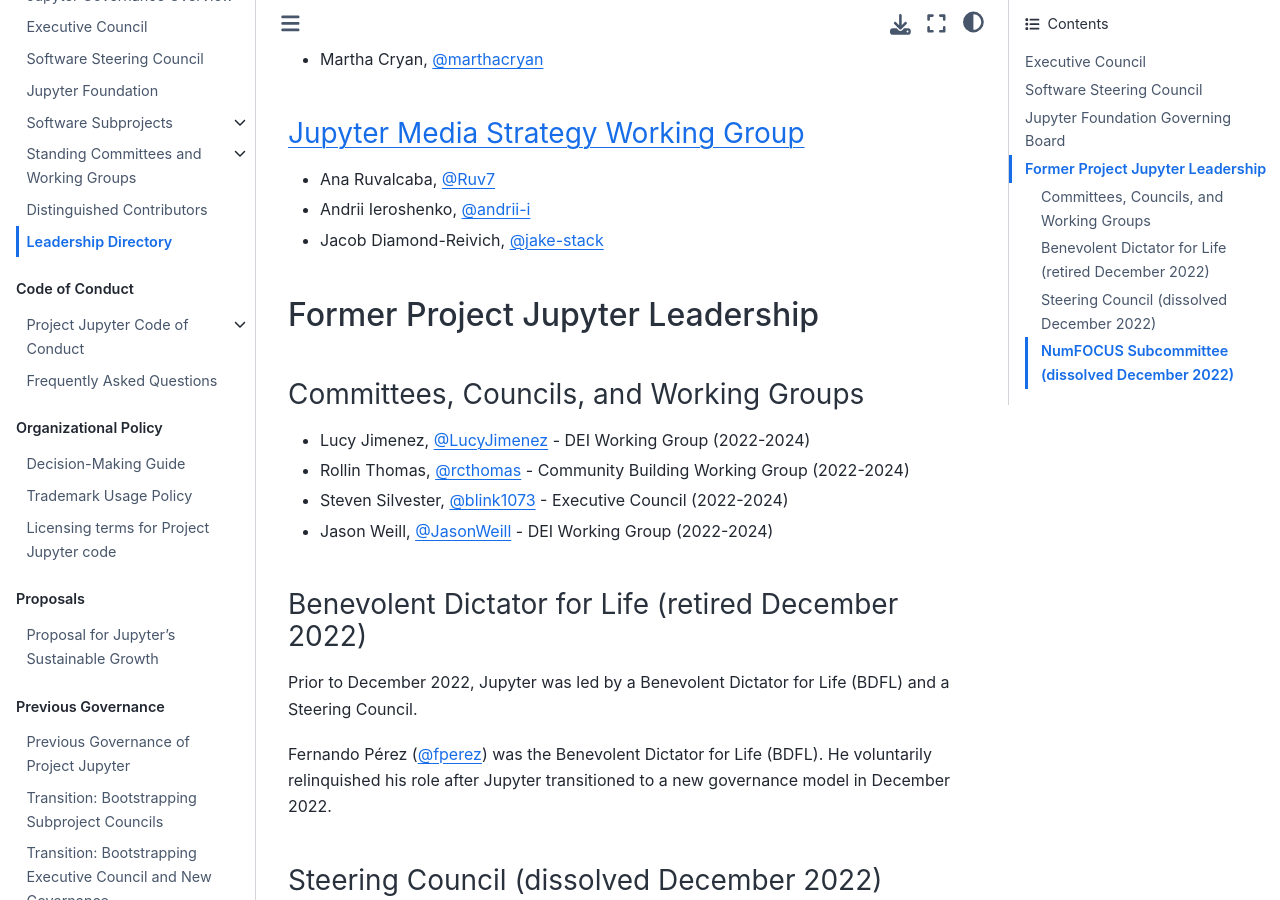
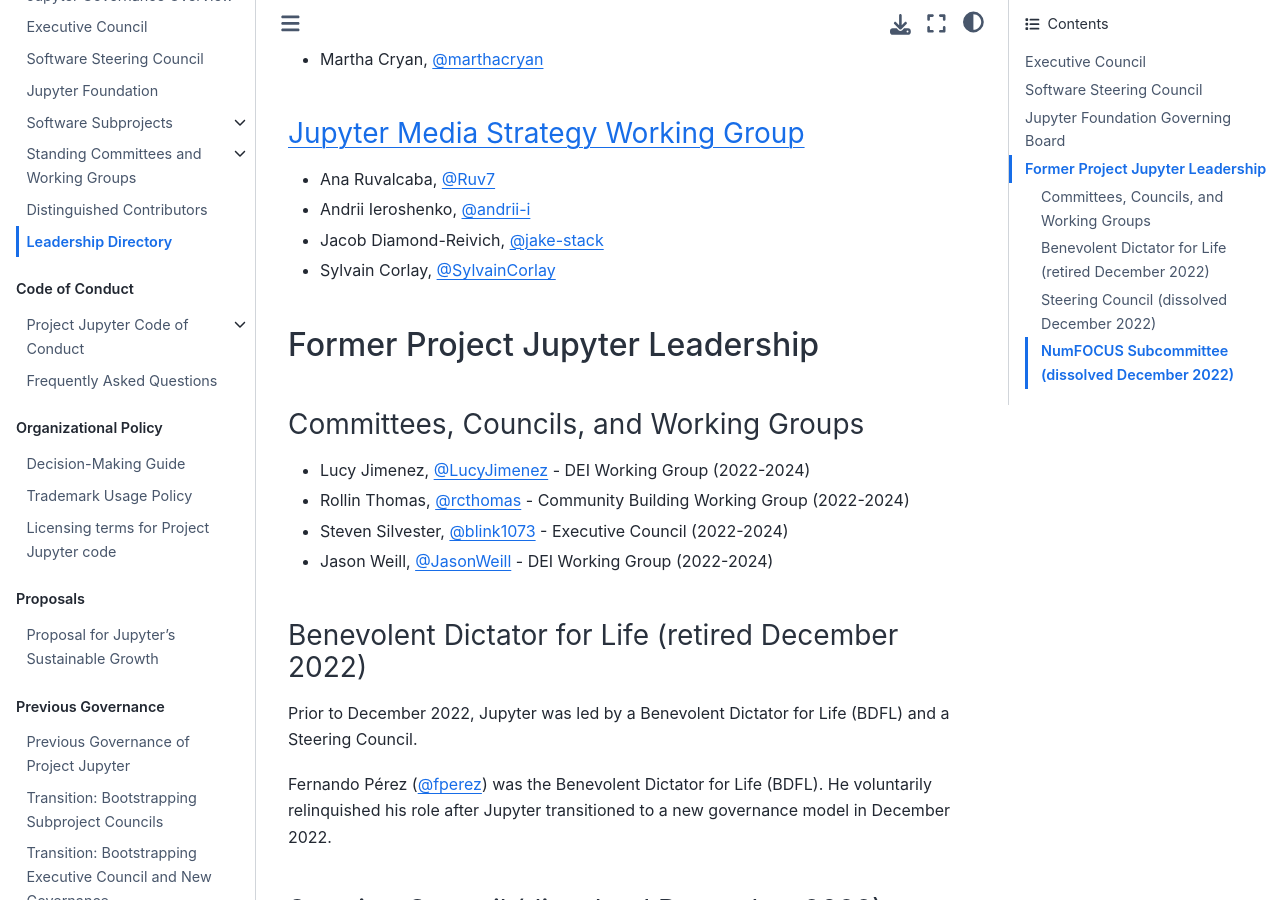
Before and after one commit to jupyter/governance, a Jupyter Book: the page built from people.md, in a window 1280 px wide and 900 px high, scrolled down 2066 px. Built offline with Jupyter Book 1.0.4 settings and Sphinx 7.4.7 and the Sphinx Book theme 1.1.4, drawn with Linux system fonts in a browser that asks for light colours; pages that are not in the unit, such as notebooks, are missing from menus.

Commit message:
Update list of members of JMS

```diff
--- a/people.md
+++ b/people.md
@@ -65,10 +65,12 @@
 - Ana Ruvalcaba, [@Ruv7](https://github.com/Ruv7)
 - Andrii Ieroshenko, [@andrii-i](https://github.com/andrii-i)
 - Jacob Diamond-Reivich, [@jake-stack](https://github.com/jake-stack)
+- Sylvain Corlay, [@SylvainCorlay](https://github.com/SylvainCorlay)
 
 ## Former Project Jupyter Leadership
 
 ### Committees, Councils, and Working Groups
+
 - Lucy Jimenez, [@LucyJimenez](https://github.com/LucyJimenez) - DEI Working Group (2022-2024)
 - Rollin Thomas, [@rcthomas](https://github.com/rcthomas) - Community Building Working Group (2022-2024)
 - Steven Silvester, [@blink1073](https://github.com/blink1073) - Executive Council (2022-2024)
```
